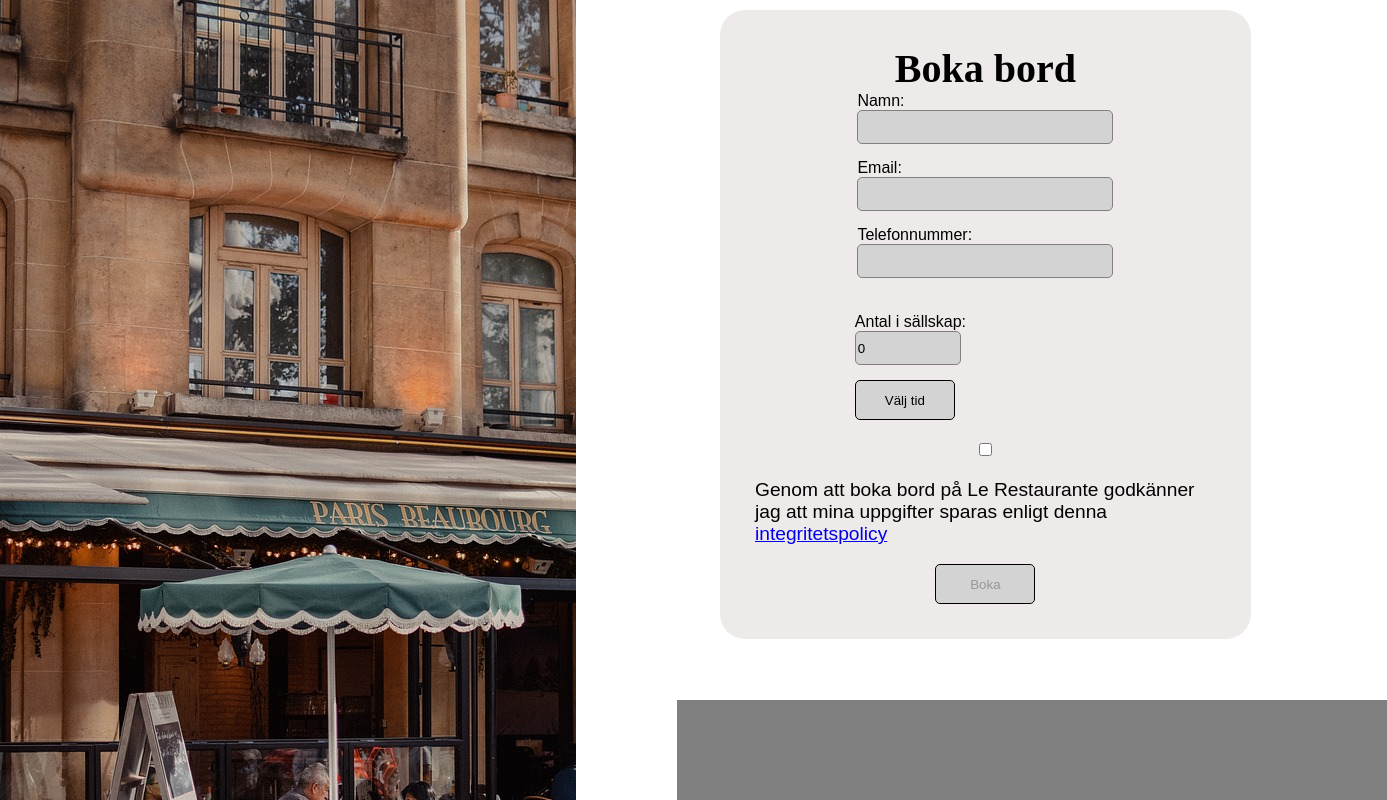
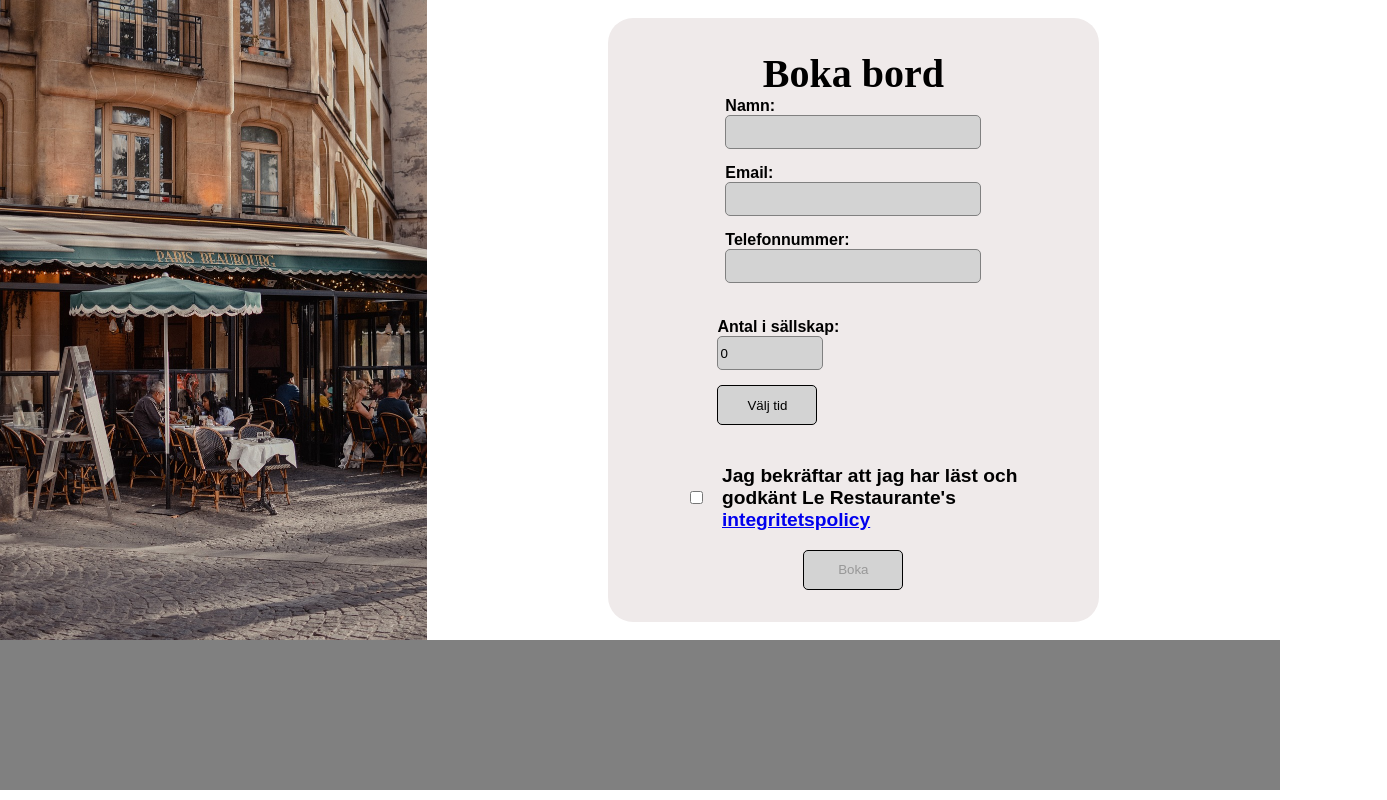
Before and after one commit to MarcusRei/Le-Restaurante, a React (Vite) app in the folder fed22s-therestaurant/: page /booking in a window 1280 px wide. Shown: the top 800 px of the page, 1387 px wide, since content can reach past the window. Built offline with nearby package versions, Linux system fonts and the light colour scheme; a web font is replaced by a local one.

Commit message:
💄 rework styling of layout and booking

```diff
--- a/fed22s-therestaurant/src/components/Booking.tsx
+++ b/fed22s-therestaurant/src/components/Booking.tsx
@@ -3,23 +3,14 @@ import { Form } from "./Form";
 import { ImageBackground } from "./styled/ImageBackground";
 import { BookingConfirmation } from "./BookingConfirmation";
 import { BookingContext } from "../contexts/BookingContext";
+import { CenteringWrapper } from "./styled/Wrapper";
 
 export const Booking = () => {
-  /* const [booking, setBooking] = useState<Booking>({
-    name: "",
-    email: "",
-    phonenumber: "",
-    guests: 0,
-    date: "",
-    time: "",
-  }); */
-
   return (
     <>
-      {/* <BookingContext.Provider value={booking}> */}
-      {/* {confirm ? <BookingConfirmation></BookingConfirmation> : } */}
-      <Form></Form>
-      {/* </BookingContext.Provider> */}
+      <CenteringWrapper>
+        <Form></Form>
+      </CenteringWrapper>
     </>
   );
 };
--- a/fed22s-therestaurant/src/components/Form.tsx
+++ b/fed22s-therestaurant/src/components/Form.tsx
@@ -1,6 +1,11 @@
 import { ChangeEvent, FormEvent, useContext, useState } from "react";
 import { Input } from "./styled/Input";
-import { StyledForm } from "./styled/StyledForm";
+import {
+  PolicyWrapper,
+  StyledForm,
+  StyledLabel,
+  StyledParagraph,
+} from "./styled/StyledForm";
 import { NumberInput } from "./styled/NumberInput";
 import { LeftsideDiv } from "./styled/LeftsideDiv";
 import { Heading } from "./styled/Heading";
@@ -8,6 +13,7 @@ import { Button } from "./styled/Button";
 import { ImageBackground } from "./styled/ImageBackground";
 import { Booking } from "../models/Booking";
 import { BookingContext } from "../contexts/BookingContext";
+import { HorizontalWrapper } from "./styled/Wrapper";
 
 export const Form = () => {
   const [policyChecked, setPolicyChecked] = useState(false);
@@ -59,7 +65,7 @@ export const Form = () => {
     <>
       <StyledForm>
         <Heading>Boka bord</Heading>
-        <label>
+        <StyledLabel>
           Namn:
           <Input
             type="text"
@@ -68,8 +74,8 @@ export const Form = () => {
             onChange={handleChange}
             required
           />
-        </label>
-        <label>
+        </StyledLabel>
+        <StyledLabel>
           Email:
           <Input
             type="text"
@@ -78,8 +84,8 @@ export const Form = () => {
             onChange={handleChange}
             required
           />
-        </label>
-        <label>
+        </StyledLabel>
+        <StyledLabel>
           Telefonnummer:
           <Input
             type="text"
@@ -88,9 +94,9 @@ export const Form = () => {
             onChange={handleChange}
             required
           />
-        </label>
+        </StyledLabel>
         <LeftsideDiv>
-          <label>
+          <StyledLabel>
             Antal i sällskap:
             <NumberInput
               type="number"
@@ -101,20 +107,22 @@ export const Form = () => {
               onChange={handleChange}
               required
             />
-          </label>
+          </StyledLabel>
           <Button onClick={openCalendar}>Välj tid</Button>
         </LeftsideDiv>
-        <label>
-          <input type="checkbox" onChange={handleCheckbox} />
-        </label>
-        <p>
-          Genom att boka bord på Le Restaurante godkänner jag att mina uppgifter
-          sparas enligt denna
-          <a href="https://book.easytablebooking.com/book/privacy/?id=b6e01&lang=SE">
-            {" "}
-            integritetspolicy
-          </a>
-        </p>
+        <PolicyWrapper>
+          <StyledLabel>
+            <input type="checkbox" onChange={handleCheckbox} />
+          </StyledLabel>
+          <StyledParagraph>
+            Jag bekräftar att jag har läst och godkänt Le Restaurante's
+            <a href="https://book.easytablebooking.com/book/privacy/?id=b6e01&lang=SE">
+              {" "}
+              integritetspolicy
+            </a>
+          </StyledParagraph>
+        </PolicyWrapper>
+
         <Button
           disabled={!policyChecked}
           onClick={dateChosen ? handleSubmit : undefined}
--- a/fed22s-therestaurant/src/components/Layout.tsx
+++ b/fed22s-therestaurant/src/components/Layout.tsx
@@ -1,17 +1,21 @@
 import { Outlet } from "react-router-dom";
-import { Wrapper } from "./styled/Wrapper";
+import { HorizontalWrapper, Wrapper } from "./styled/Wrapper";
 import { ImageBackground } from "./styled/ImageBackground";
 import { Footer } from "./Footer";
+import { ImageWrapper, StyledImage } from "./styled/ImageStyling";
+import { StyledFooter } from "./styled/StyledFooter";
 
 export const Layout = () => {
   return (
     <>
-      <ImageBackground>
-        <Wrapper>
-          <Outlet></Outlet>
-        </Wrapper>
-      </ImageBackground>
-      <Footer></Footer>
+      <HorizontalWrapper>
+        <ImageWrapper>
+          <StyledImage src="/assets/restaurant-4011989_1280.jpg"></StyledImage>
+        </ImageWrapper>
+        <Outlet></Outlet>
+      </HorizontalWrapper>
+
+      <StyledFooter></StyledFooter>
     </>
   );
 };
--- a/fed22s-therestaurant/src/components/styled/ImageBackground.tsx
+++ b/fed22s-therestaurant/src/components/styled/ImageBackground.tsx
@@ -1,13 +1,14 @@
 import styled from "styled-components";
 
 export const ImageBackground = styled.div`
-  height: 100vh;
-  width: 100vw;
+  position: relative;
+  height: 100%;
+  width: 100%;
   background-image: url("/assets/restaurant-4011989_1280.jpg");
-  z-index: -1000;
   background-repeat: no-repeat;
-  padding-top: 100px;
-  //margin-top: 0;
+  z-index: 2;
+  overflow: hidden;
+
   @media (min-width: 844px) {
     width: 45%;
   }
--- /dev/null
+++ b/fed22s-therestaurant/src/components/styled/ImageStyling.tsx
@@ -0,0 +1,18 @@
+import styled from "styled-components";
+
+export const StyledImage = styled.img`
+  width: 100%;
+  height: 100%;
+`;
+
+export const ImageWrapper = styled.div`
+  display: flex;
+  justify-content: center;
+  align-items: center;
+  width: 50%;
+  z-index: 10;
+
+  @media (max-width: 844px) {
+    width: 100%;
+  }
+`;
--- a/fed22s-therestaurant/src/components/styled/StyledFooter.tsx
+++ b/fed22s-therestaurant/src/components/styled/StyledFooter.tsx
@@ -2,13 +2,12 @@ import styled from "styled-components";
 
 export const StyledFooter = styled.div`
   background-color: gray;
-  height: 200px;
-  width: 100vw;
-  z-index: 10;
-  @media (min-width: 844px) {
-    width: 55.5%;
+  height: 150px;
+  width: 100%;
+
+  /* @media (min-width: 844px) {
     position: relative;
     left: 677px;
     bottom: 200px;
-  }
+  } */
 `;
--- a/fed22s-therestaurant/src/components/styled/StyledForm.tsx
+++ b/fed22s-therestaurant/src/components/styled/StyledForm.tsx
@@ -1,26 +1,34 @@
 import styled from "styled-components";
+import { HorizontalWrapper } from "./Wrapper";
 
 export const StyledForm = styled.form`
-  padding: 20px;
-  background-color: #ffffffce;
+  background-color: #989898ce;
   border-radius: 25px;
-
   display: flex;
   flex-direction: column;
   align-items: center;
-  margin-left: 20px;
-  margin-right: 20px;
+  padding: 2em;
 
   @media (min-width: 844px) {
-    padding: 35px;
-    width: 80%;
+    width: 50%;
     background-color: #efeaea;
     position: relative;
-    bottom: 90px;
-    //justify-content: center;
 
     p {
       font-size: larger;
     }
   }
 `;
+
+export const StyledParagraph = styled.p`
+  width: 70%;
+  font-weight: 600;
+`;
+
+export const StyledLabel = styled.label`
+  font-weight: 600;
+`;
+
+export const PolicyWrapper = styled(HorizontalWrapper)`
+  gap: 1em;
+`;
--- a/fed22s-therestaurant/src/components/styled/Wrapper.tsx
+++ b/fed22s-therestaurant/src/components/styled/Wrapper.tsx
@@ -7,3 +7,26 @@ export const Wrapper = styled.div`
     left: 700px;
   }
 `;
+
+export const CenteringWrapper = styled.div`
+  display: flex;
+  justify-content: center;
+  align-items: center;
+  width: 100%;
+  height: 100%;
+`;
+
+export const HorizontalWrapper = styled.div`
+  width: 100%;
+  height: 100%;
+  display: flex;
+  flex-direction: column;
+  justify-content: center;
+  align-items: center;
+  gap: 0;
+
+  @media (min-width: 844px) {
+    position: relative;
+    flex-direction: row;
+  }
+`;
--- a/fed22s-therestaurant/src/index.css
+++ b/fed22s-therestaurant/src/index.css
@@ -2,6 +2,7 @@ body {
   margin: 0;
   padding: 0;
   box-sizing: border-box;
+  position: relative;
 }
 
 :root {
```
